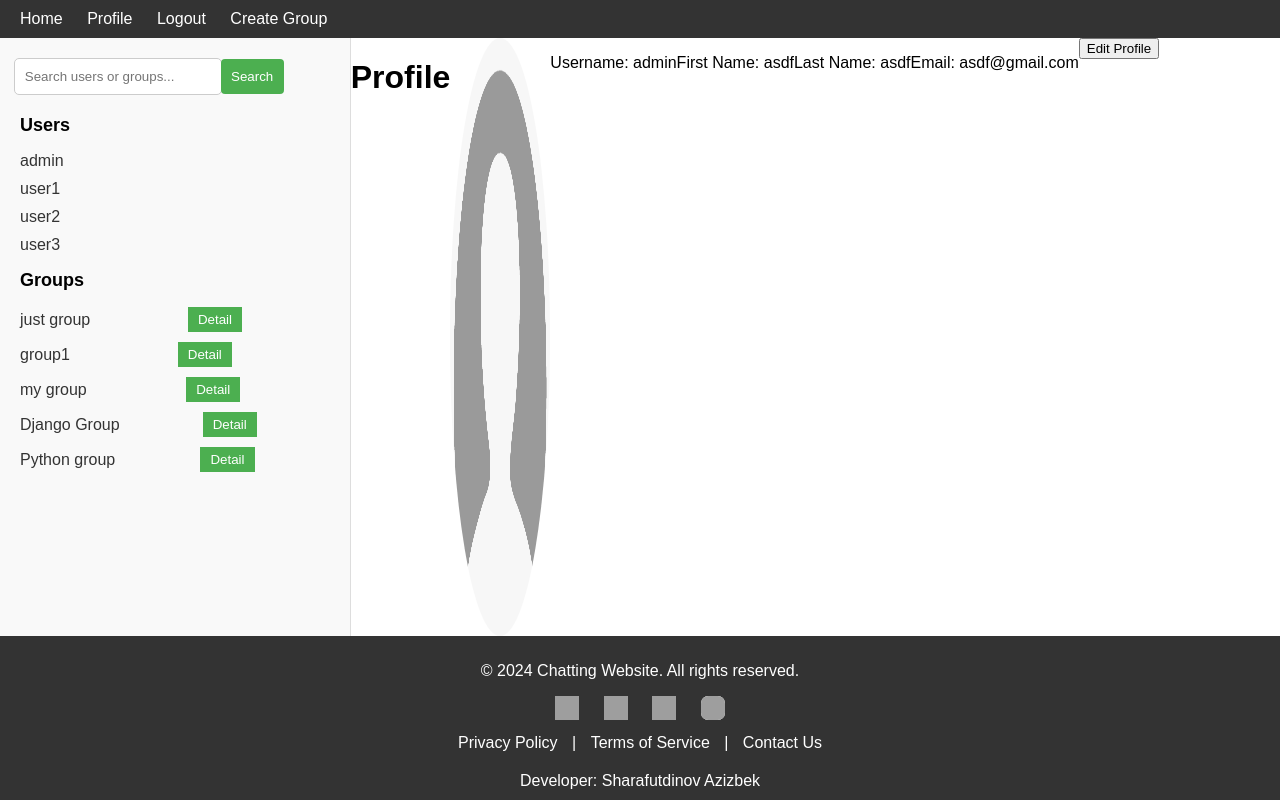
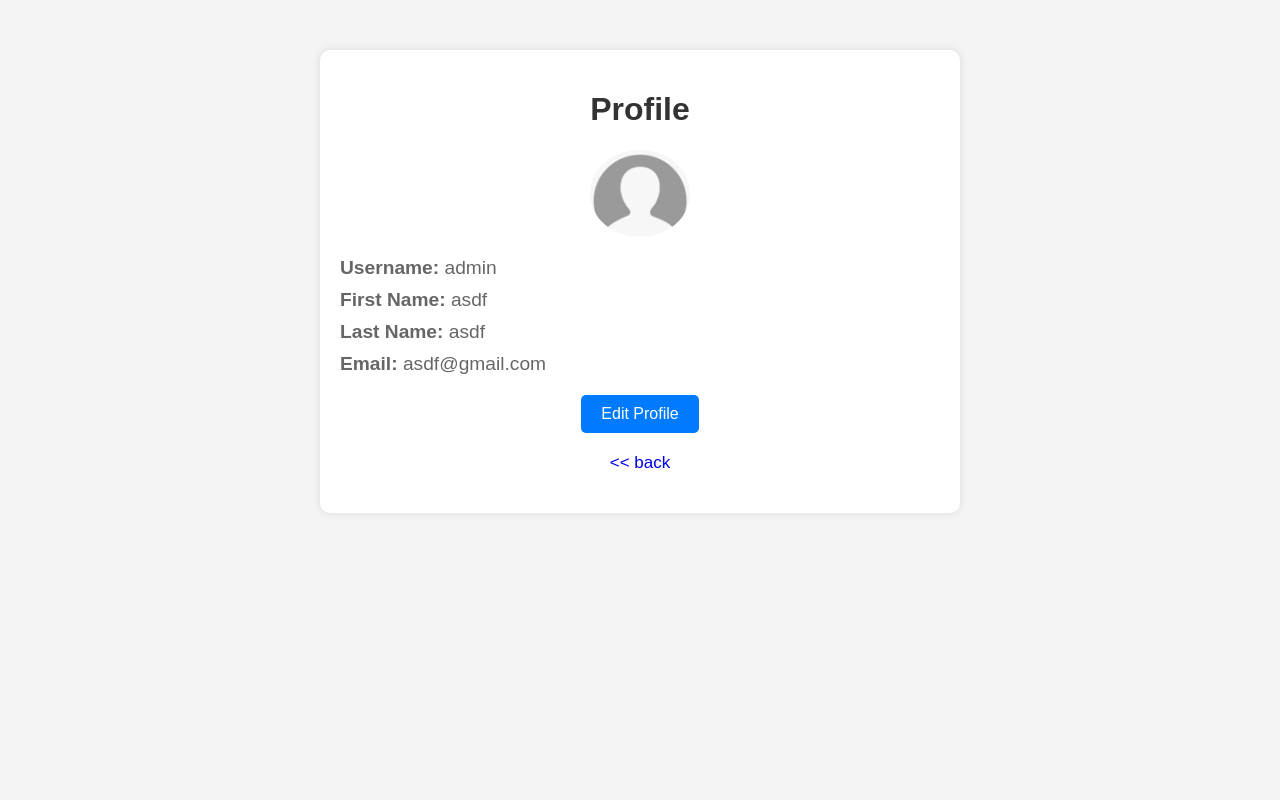
Before and after one commit to AzizDev00/chatting_app, a Django app: page /accounts/profile/ in a window 1280 px wide. Run offline with Django 5.2, Linux system fonts and the light colour scheme; a user stored in the database is signed in; data comes from the database, SQL or seed files in the repository; both versions use the stored data as it was after the commit; grey boxes are pictures that could not be loaded.

Commit message:
some bugs fixed

```diff
--- a/message/urls.py
+++ b/message/urls.py
@@ -4,11 +4,13 @@
     group_detail, GroupChatView, EditMessageView, DeleteMessageView, SearchView,
     group_chat, user_message_view,
 )
+
 app_name = 'message'
 
 urlpatterns = [
     path('group/<int:pk>/', GroupChatView.as_view(), name='group_chat'),
     path('message/<int:user_id>/', UserMessageView.as_view(), name='user_message_view'),
+    path('message/send/<int:user_id>/', UserMessageView.as_view(), name='send_message'),
     path('create_group/', GroupCreateView.as_view(), name='group_create'),
     path('group/<int:pk>/add_user/', AddUserToGroupView.as_view(), name='add_user_to_group'),
     path('group/<int:pk>/detail/', group_detail, name='group_detail'),
@@ -17,5 +19,4 @@
     path('search/', SearchView.as_view(), name='search'),
     path('group/<int:group_id>/', group_chat, name='group_chat'),
     path('user/<int:user_id>/', user_message_view, name='user_message_view'),
-
 ]
--- a/message/views.py
+++ b/message/views.py
@@ -21,7 +21,7 @@
         messages = Message.objects.filter(
             Q(sender=request.user, receiver=user) |
             Q(sender=user, receiver=request.user)
-        ).order_by('timestamp')
+        ).order_by('-timestamp')
         if query:
             messages = messages.filter(text__icontains=query)
 
@@ -55,7 +55,7 @@
         messages = Message.objects.filter(
             Q(sender=request.user, receiver=user) |
             Q(sender=user, receiver=request.user)
-        ).order_by('timestamp')
+        ).order_by('-timestamp')
         if query:
             messages = messages.filter(text__icontains=query)
 
@@ -70,7 +70,6 @@
             'groups': groups,
             'search_query': query
         })
-
 
 
 class GroupCreateView(LoginRequiredMixin, View):
--- a/templates/profile/profile.html
+++ b/templates/profile/profile.html
@@ -1,5 +1,3 @@
-{% extends "base.html" %}
-
 
 <!DOCTYPE html>
 <html lang="en">
@@ -7,19 +5,82 @@
     <meta charset="UTF-8">
     <meta name="viewport" content="width=device-width, initial-scale=1.0">
     <title>{% block title %} Profile {% endblock %}</title>
+    <style>
+        body {
+            font-family: Arial, sans-serif;
+            background-color: #f4f4f4;
+            margin: 0;
+            padding: 0;
+        }
+
+        .container {
+            width: 80%;
+            max-width: 600px;
+            margin: 50px auto;
+            background: white;
+            padding: 20px;
+            border-radius: 10px;
+            box-shadow: 0 0 10px rgba(0, 0, 0, 0.1);
+        }
+
+        h1 {
+            text-align: center;
+            color: #333;
+        }
+
+        img {
+            display: block;
+            margin: 0 auto 20px;
+            border-radius: 50%;
+        }
+
+        p {
+            font-size: 1.2em;
+            color: #666;
+            margin: 10px 0;
+        }
+
+        a {
+            display: block;
+            text-align: center;
+            margin: 20px 0;
+        }
+
+        button {
+            background-color: #007BFF;
+            color: white;
+            border: none;
+            padding: 10px 20px;
+            font-size: 1em;
+            border-radius: 5px;
+            cursor: pointer;
+            transition: background-color 0.3s;
+        }
+
+        button:hover {
+            background-color: #0056b3;
+        }
+        .c-link{
+            text-decoration: none;
+            font-size: 17px;
+        }
+        .c-link:hover{
+            text-decoration: underline;
+        }
+    </style>
 </head>
 <body>
     {% block content %}
     <div class="container">
         <h1>Profile</h1>
-        <img src="{{ user.image.url }}" alt="user-img" style="border-radius: 55%;" width="100px">
-        <p>Username: {{user.username}}</p>
-        <p>First Name: {{user.first_name}}</p>
-        <p>Last Name: {{user.last_name}}</p>
-        <p>Email: {{user.email}}</p>
-        <a style="text-decoration: none;color: #fff;" href="{% url 'users:edit-profile' %}"><button>Edit Profile</button></a>
+        <img src="{{ user.image.url }}" alt="user-img" width="100px">
+        <p><strong>Username:</strong> {{ user.username }}</p>
+        <p><strong>First Name:</strong> {{ user.first_name }}</p>
+        <p><strong>Last Name:</strong> {{ user.last_name }}</p>
+        <p><strong>Email:</strong> {{ user.email }}</p>
+        <a href="{% url 'users:edit-profile' %}"><button>Edit Profile</button></a>
+        <a class="c-link" href="/"><< back</a>
     </div>
-
     {% endblock %}
 </body>
 </html>
--- a/templates/profile/profile_update.html
+++ b/templates/profile/profile_update.html
@@ -93,7 +93,7 @@
         {{ form.as_p }}
         <div class="buttons">
             <input type="submit" value="Edit Profile">
-            <a href="/users/profile/" class="cancel-button">Cancel</a>
+            <a href="/accounts/profile/" class="cancel-button">Cancel</a>
         </div>
     </form>
 </div>
--- a/users/views.py
+++ b/users/views.py
@@ -51,6 +51,6 @@
         update_form = ProfileUpdateForm(request.POST, request.FILES, instance=request.user)
         if update_form.is_valid():
             update_form.save()
-            return redirect('users:profile')
+            return redirect('accounts:profile')
         else:
             return render(request, 'profile/profile_update.html', {'form':update_form})
```
Also changed, not shown: templates/message/search_results.html (+65 -0 lines), templates/message/user_message.html (+64 -1 lines), db.sqlite3, media/default/user.png (added).
